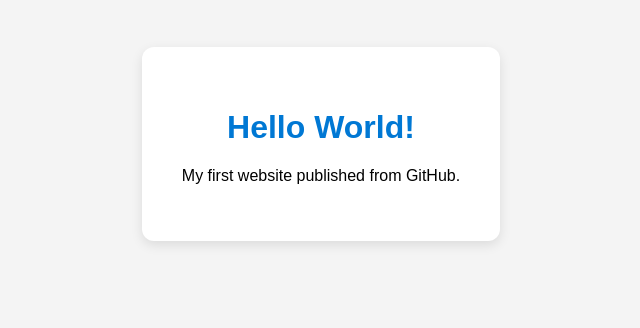
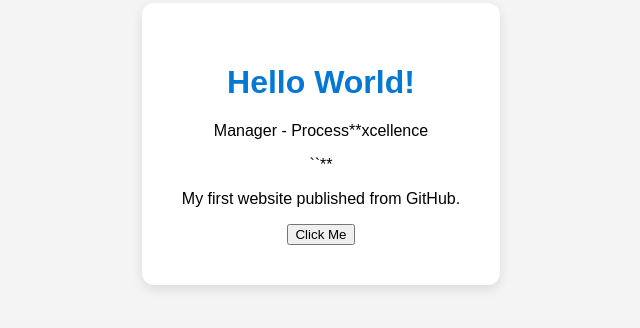
Before and after one commit to JaayaanVora/hello-world-site, a plain HTML site: page index.html in a window 1280 px wide. Shown: the part 256-584 px from the top of the page, without its empty margins (319-959 px from the left). Drawn offline with Linux system fonts and the light colour scheme.

Commit message:
0001. Update index.html with new content and formatting
Corrected HTML content and fixed formatting issues.

```diff
--- a/index.html
+++ b/index.html
@@ -13,7 +13,13 @@ h1{color:#0078d4}
 <body>
 <div class="card">
 <h1>Hello World!</h1>
+<h1**elcome to Jaayaan's**ebsite</h1>
+<p>Manager - Process**xcellence</p>
+``**
 <p>My first website published from GitHub.</p>
+<button onclick="alert('Hello**orld!')">
+Click Me
+</button**
 </div>
 </body>
 </html>
```
